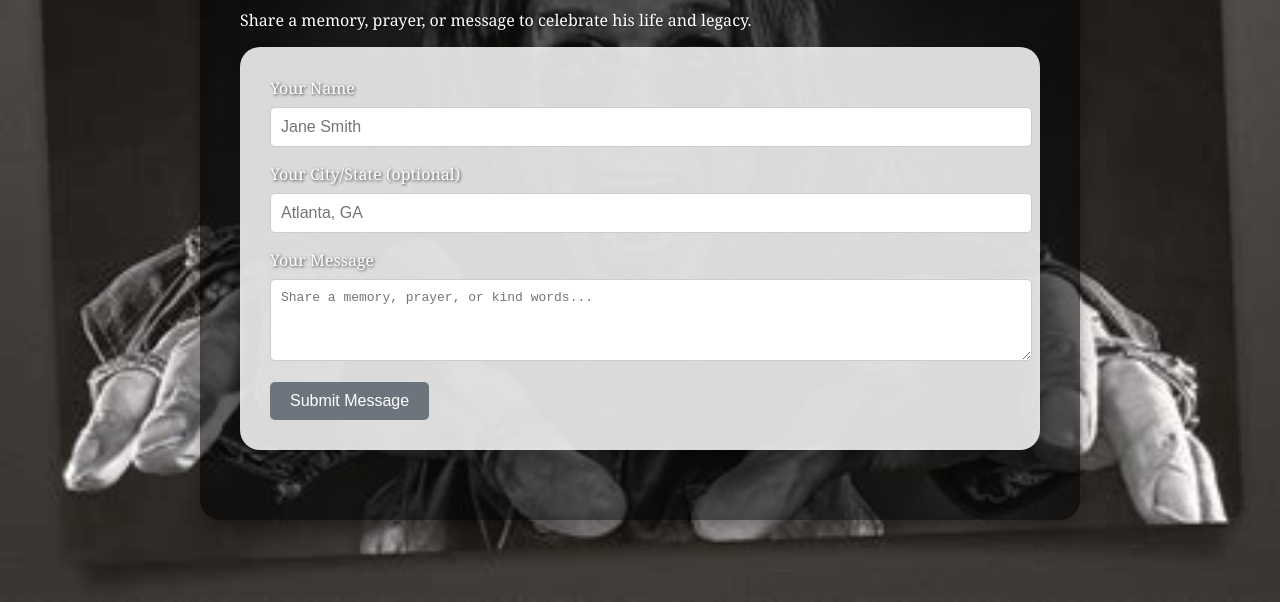
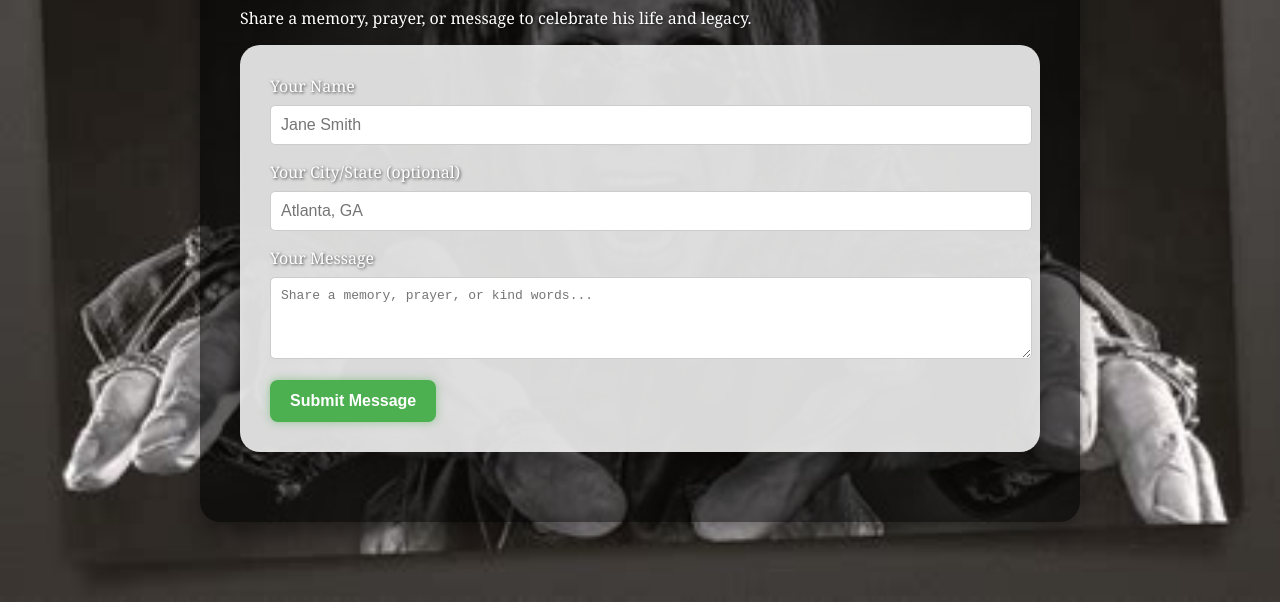
Before and after one commit to JWARD21225/JrW21225, a plain HTML site: page index.html in a window 1280 px wide. Shown: the part 198-800 px from the top of the page. Drawn offline with Linux system fonts and the light colour scheme.

Commit message:
Update index.html

```diff
--- a/index.html
+++ b/index.html
@@ -57,14 +57,21 @@
     }
 
     button {
-      padding: 10px 20px;
-      background: #6c757d;
-      color: white;
-      border: none;
-      border-radius: 5px;
-      cursor: pointer;
-      font-size: 1em;
-    }
+  background-color: #4caf50;
+  color: white;
+  padding: 12px 20px;
+  border: none;
+  border-radius: 8px;
+  cursor: pointer;
+  font-size: 1em;
+  font-weight: bold;
+  box-shadow: 0 0 10px rgba(76, 175, 80, 0.5);
+  transition: box-shadow 0.3s ease-in-out;
+}
+
+button:hover {
+  box-shadow: 0 0 20px rgba(76, 175, 80, 0.8);
+}
 
     .entry {
       background: #fff;
```
